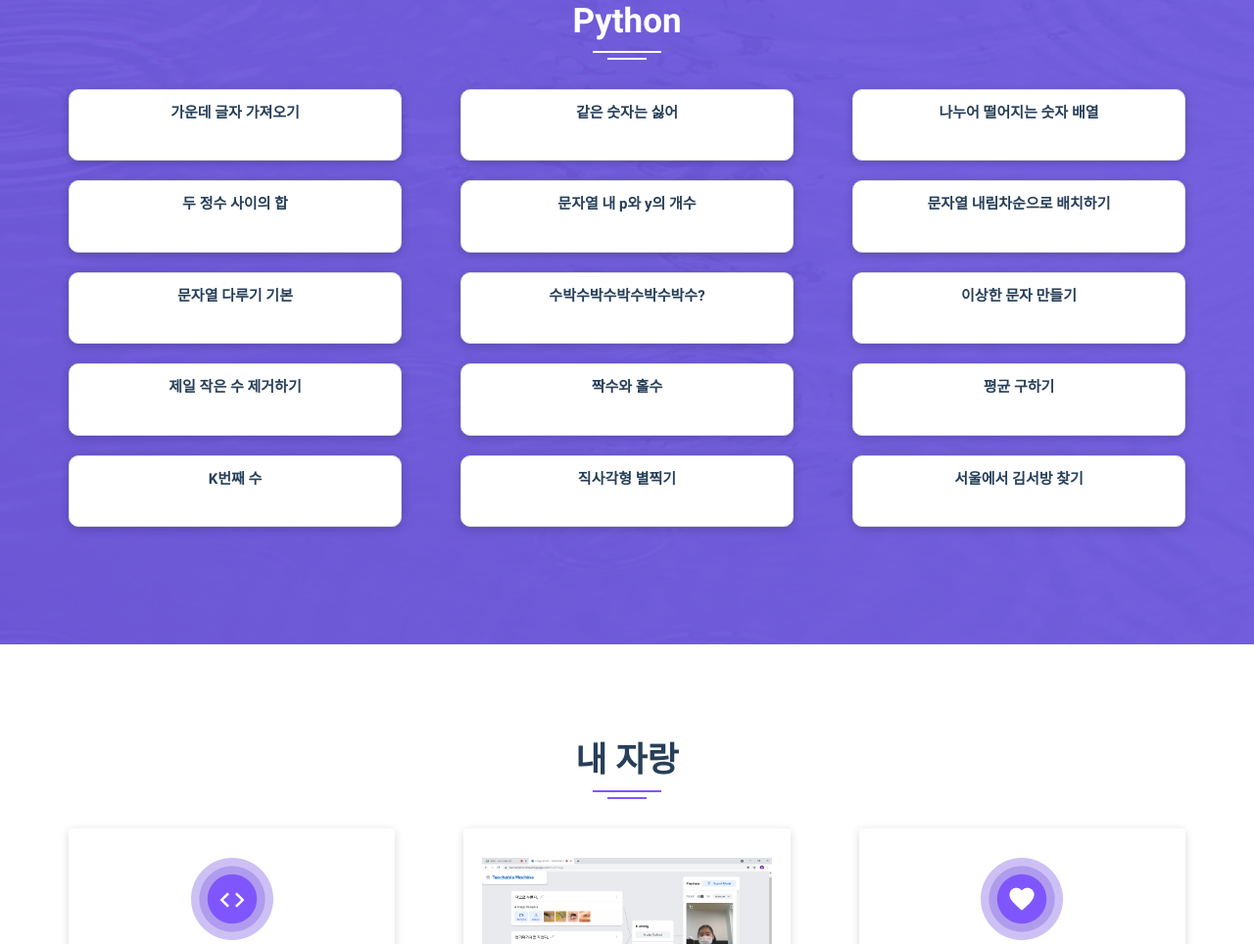
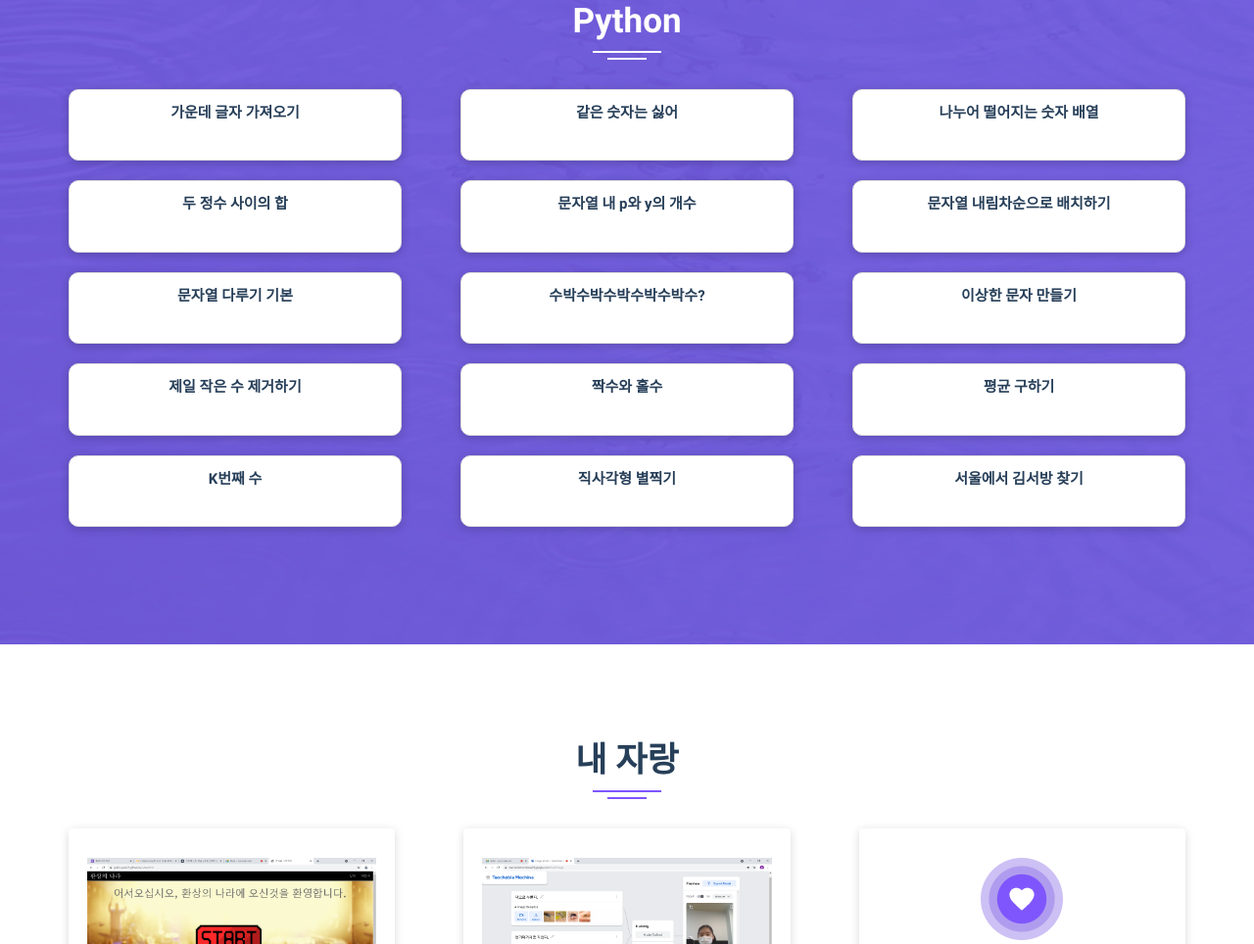
Before and after one commit to YooBin-Park08/YooBin-Park08.github.io, a plain HTML site: page index.html in a window 1280 px wide and 2400 px high. Shown: the part 1436-2400 px from the top of the page at 98% size. Drawn offline with Linux system fonts and the light colour scheme; files whose address does not match are found by name.

Commit message:
Add files via upload

```diff
--- a/index.html
+++ b/index.html
@@ -186,7 +186,7 @@
         <div class="row gutters-70">
           <div class="col-md-4">
             <div class="thumbnail text-center">
-              <img src="assets/images/logo-design.png" alt="">
+              <img src="2.png" alt="">
               <h4 class="service__single-section__title">웹페이지 개발</h4>
               <div>이 홈페이지로 말할 것 같으면, 이 위대한 박유빈님께서 손수 제작한 위대한 홈페이지다. 너무 감동받아서 기절 할 수 도 있으니 보기전에 꼭 구급차를 볼러놓도록.</div>
               <p></p>
```
Also changed, not shown: 2.png (added).
